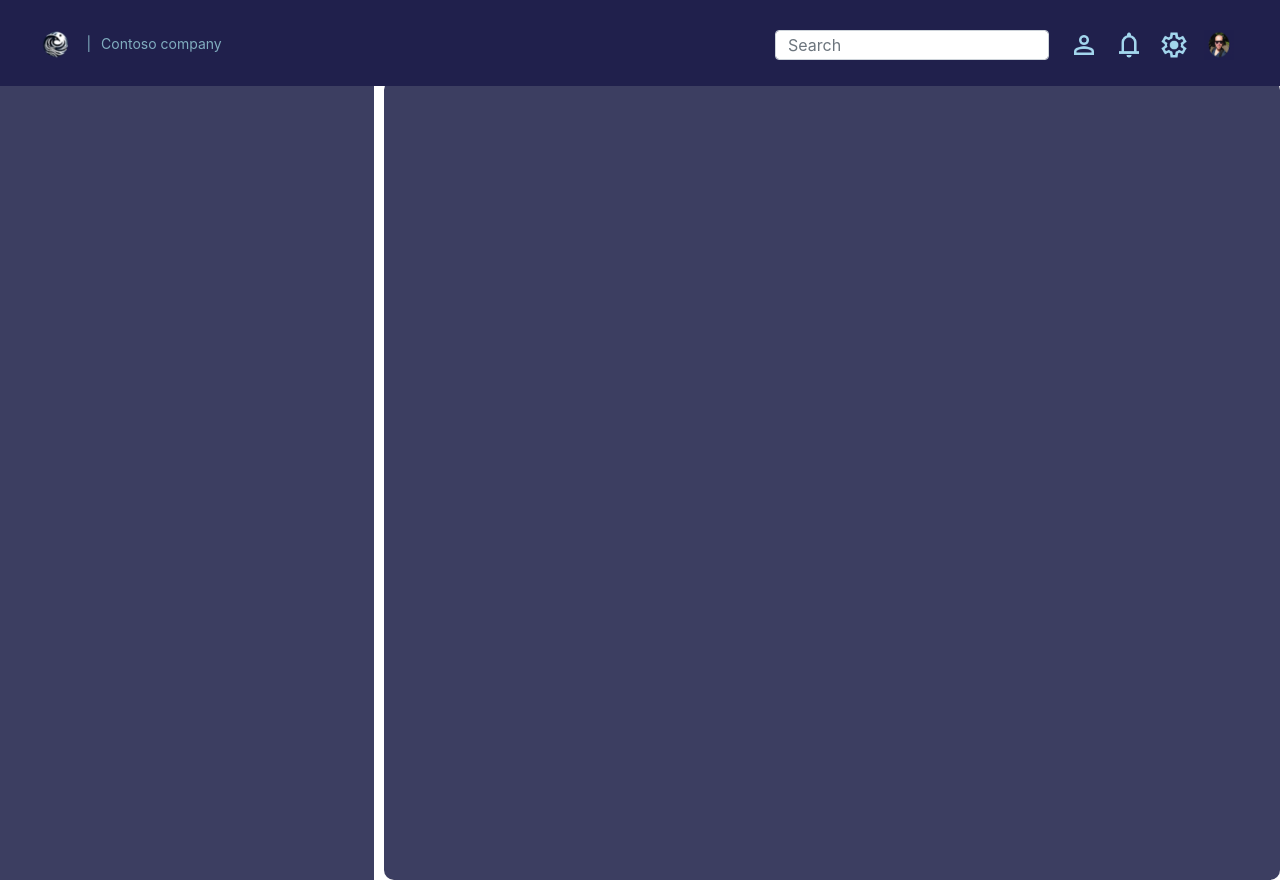
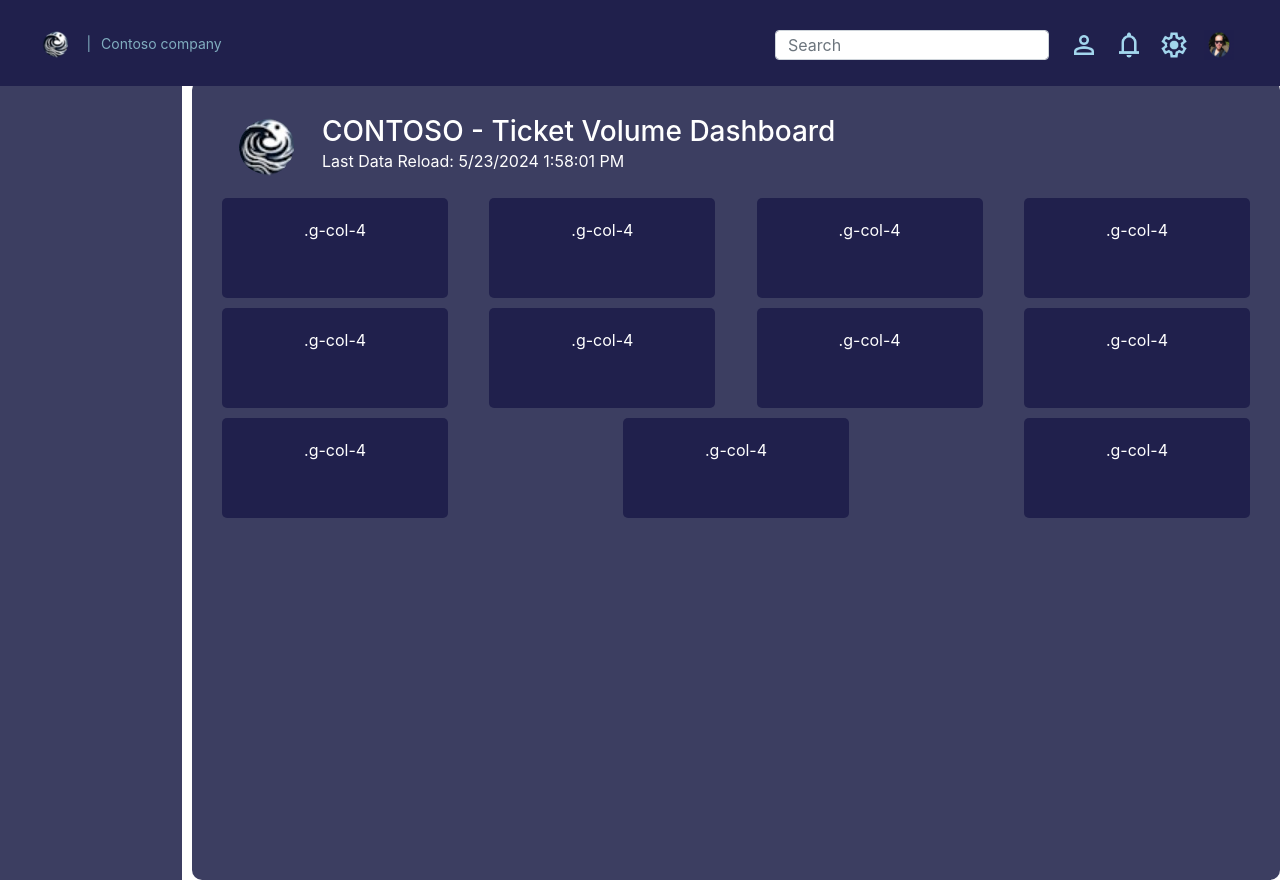
Before and after one commit to RobertoFeresin/CONTOSO, a plain HTML site: page index.html in a window 1280 px wide. Drawn offline with Linux system fonts and the light colour scheme.

Commit message:
Commit adicionando elementos a grid-direita

```diff
--- a/index.html
+++ b/index.html
@@ -29,7 +29,8 @@
           </ul>
         </a>
 
-        <button class="navbar-toggler" type="button" data-bs-toggle="collapse" data-bs-target="#navbarSupportedContent" aria-controls="navbarSupportedContent" aria-expanded="false" aria-label="Toggle navigation">
+        <button class="navbar-toggler" type="button" data-bs-toggle="collapse" data-bs-target="#navbarSupportedContent"
+          aria-controls="navbarSupportedContent" aria-expanded="false" aria-label="Toggle navigation">
           <span class="navbar-toggler-icon"></span>
         </button>
 
@@ -51,10 +52,37 @@
   <main>
     <div id="grid-central">
       <div id="grid-esquerda">
-
       </div>
       <div id="grid-direita">
+        <div id="grid-cabecalho-direita">
+          <ul class="horizontal-list">
+            <li><img src="/dependencias/Imagens/Logo_CONTOSCO.png" alt="Logo Contoso"></li>
+            <li>
+              <h3>CONTOSO - Ticket Volume Dashboard</h3>
+              <p>Last Data Reload: 5/23/2024 1:58:01 PM</p>
+            </li>
+          </ul>
+        </div>
 
+        <div class="grid text-center">
+          <div class="g-col-4">.g-col-4</div>
+          <div class="g-col-4">.g-col-4</div>
+          <div class="g-col-4">.g-col-4</div>
+          <div class="g-col-4">.g-col-4</div>
+        </div>
+
+        <div class="grid text-center">
+          <div class="g-col-4">.g-col-4</div>
+          <div class="g-col-4">.g-col-4</div>
+          <div class="g-col-4">.g-col-4</div>
+          <div class="g-col-4">.g-col-4</div>
+        </div>
+
+        <div class="grid text-center">
+          <div class="g-col-4">.g-col-4</div>
+          <div class="g-col-4">.g-col-4</div>
+          <div class="g-col-4">.g-col-4</div>
+        </div>
       </div>
     </div>
   </main>
--- a/style.css
+++ b/style.css
@@ -6,6 +6,7 @@
     box-sizing: border-box;
 }
 
+/*header*/
 header {
     position: fixed;
     top: 0;
@@ -47,12 +48,13 @@
     width: 30px;
 }
 
+/*main*/
 #grid-central {
     display: grid;
     grid-template-columns: 1fr 1fr;
     grid-gap: 20px;
     padding: 20px;
-    margin-top: 80px; /* Aumente o valor para dar mais espaço se necessário */
+    margin-top: 80px;
 }
 
 #grid-esquerda {
@@ -105,10 +107,10 @@
 
 #grid-central {
     display: grid;
-    grid-template-columns: 30% 70%;
+    grid-template-columns: 15% 85%;
     gap: 0;
     padding: 0;
-    margin-top: 80px; /* Ajuste para garantir que o conteúdo não fique oculto pelo header */
+    margin-top: 80px;
     width: 100%;
     height: 100vh;
 }
@@ -129,3 +131,52 @@
     margin-bottom: 10px;
     height: 100%;
 }
+
+.grid {
+    display: flex;
+    justify-content: space-between;
+    gap: 10px;
+    margin-top: 10px;
+    margin-bottom: 10px;
+    margin-left: 10px;
+    margin-right: 10px;
+    height: 100px;
+}
+
+.g-col-4 {
+    flex: 1;
+    max-width: 22%;
+    background-color: #20204c;
+    color: white;
+    padding: 20px;
+    border-radius: 5px;
+    text-align: center;
+}
+
+#grid-cabecalho-direita {
+    display: flex;
+    justify-content: left;
+    align-items: center;
+}
+
+.horizontal-list {
+    list-style-type: none;
+    padding: 0;
+    margin: 0;
+    display: flex;
+    align-items: center;
+}
+
+.horizontal-list li {
+    margin-right: 10px;
+}
+
+.horizontal-list h3 {
+    color: white;
+    margin: 0;
+}
+
+.horizontal-list p {
+    color: white;
+    margin: 0;
+}
```
Lines whose indentation alone changed are shown as unchanged.
